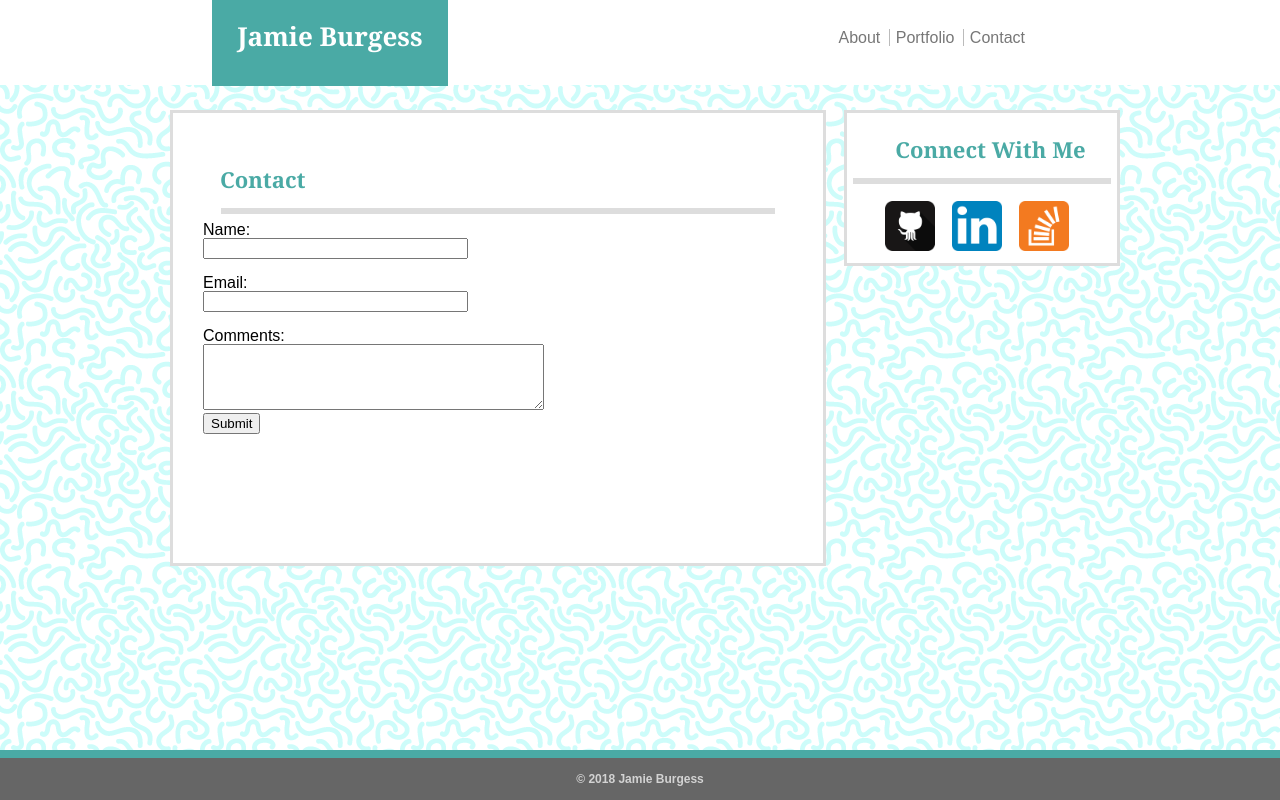
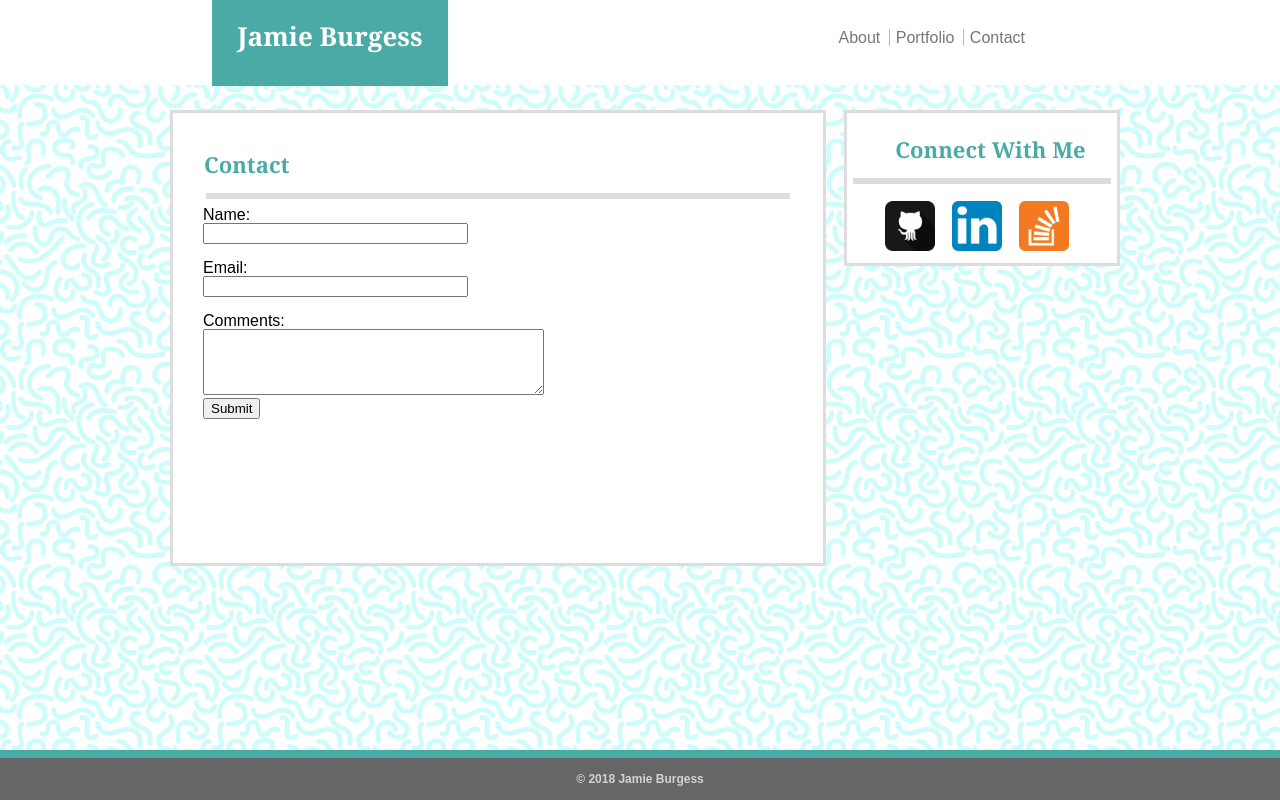
Before and after one commit to jbmarie4/HW1-BasicPortfolio, a plain HTML site: page contact.html in a window 1280 px wide. Drawn offline with Linux system fonts and the light colour scheme.

Commit message:
adjusted contact page 'contact' heading

```diff
--- a/assets/css/style.css
+++ b/assets/css/style.css
@@ -252,6 +252,24 @@ aside{
     padding-top:30px;
 }
 
+.contactHeading{
+    color:#4aaaa5;
+    font-family:'Georgia', Times, Times New Roman, serif;
+    font-size:22px;
+    font-weight:bold;
+    border:solid;
+    border-style:hidden;
+    padding: 10px 0px 10px 1px;
+}
+
+.hruleContact{
+    width: 98%;
+    background-color: #dddddd;
+    border: solid;
+    border-color: transparent;
+    height: 0.1px;
+    display: block
+}
 
 
 /*------------portfolio page---------------*/
--- a/contact.html
+++ b/contact.html
@@ -35,7 +35,7 @@
                         <div id="articleContainer">
                     <form action="#top" method="get" class="form">
                             <fieldset>
-                                <h2>Contact</h2> <hr class="hrule"/>
+                                <h2 class="contactHeading">Contact</h2> <hr class="hruleContact"/>
                                     <label class="label">
                                         Name: <br/>
                                         <input type="text" name="name" size="30" maxlength="100">
```
